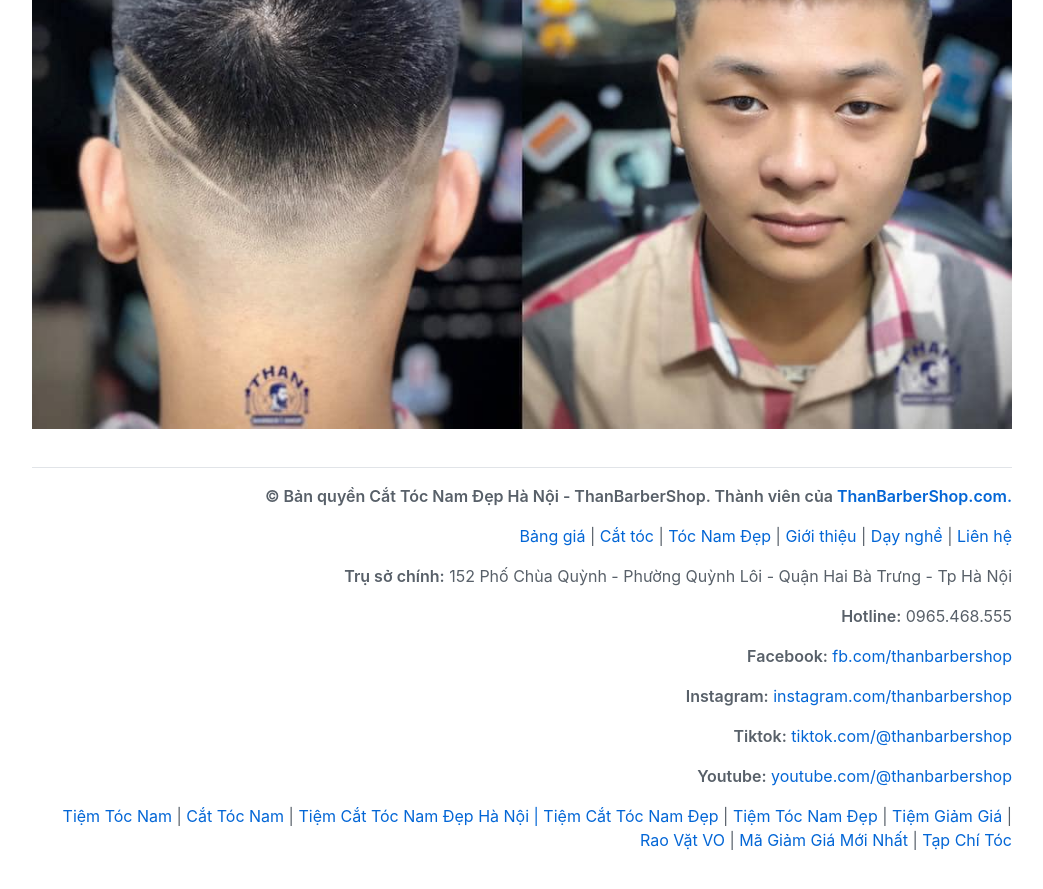
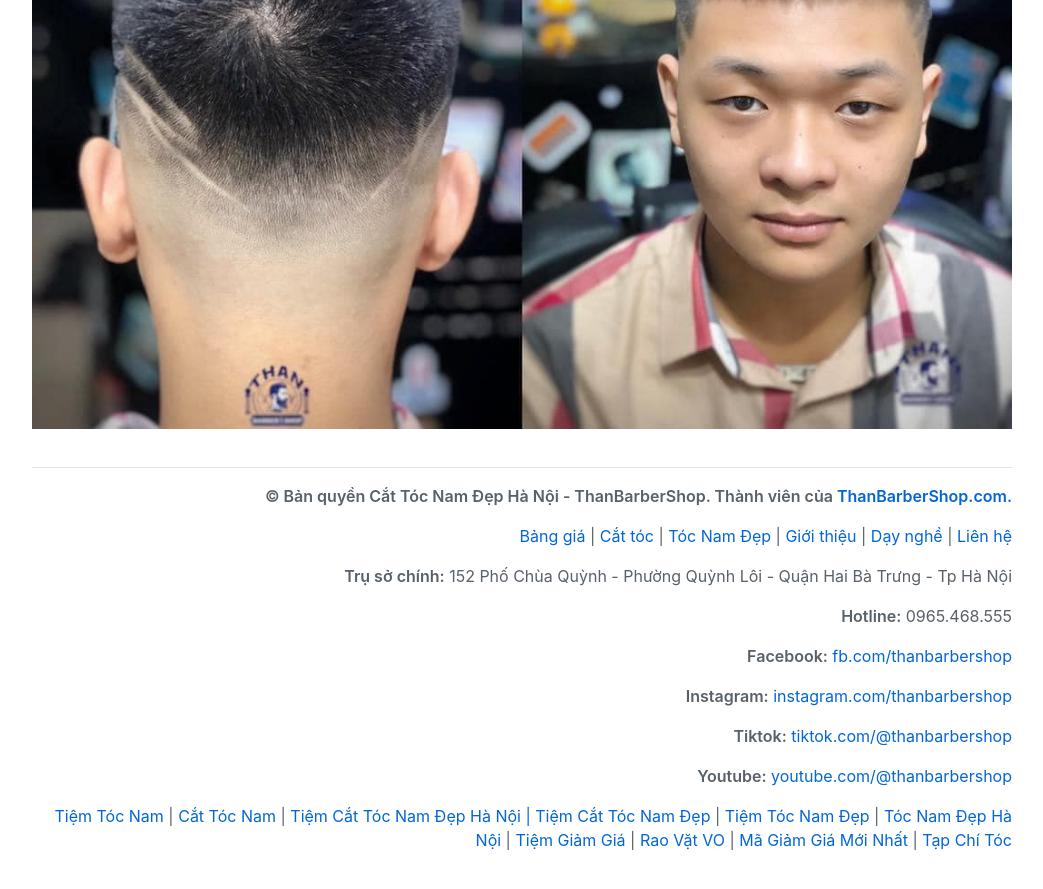
Before and after one commit to thanbarbershop/thanbarbershop.github.io, a Jekyll site: the page built from index.md, in a window 1280 px wide and 900 px high, scrolled down 10193 px. Shown: the top 889 px of the window, without its empty margins (118-1161 px from the left). Built offline with Jekyll 4.4.1, drawn with Linux system fonts in a browser that asks for light colours; comment, search, counter and statistics services are not loaded.

Commit message:
Update default.html

```diff
--- a/_layouts/default.html
+++ b/_layouts/default.html
@@ -32,7 +32,7 @@
 <p><b>Instagram:</b> <a href="https://instagram.com/thanbarbershop">instagram.com/thanbarbershop</a></p>
 <p><b>Tiktok:</b> <a href="https://tiktok.com/@thanbarbershop">tiktok.com/@thanbarbershop</a></p>
 <p><b>Youtube:</b> <a href="https://youtube.com/@thanbarbershop">youtube.com/@thanbarbershop</a></p>
-<p><a href="https://www.thanbarbershop.com/">Tiệm Tóc Nam</a> | <a href="https://www.thanbarbershop.net/">Cắt Tóc Nam</a> | <a href="https://thanbarbershop.github.io/">Tiệm Cắt Tóc Nam Đẹp Hà Nội | <a href="https://thanbarbershop.vercel.app/">Tiệm Cắt Tóc Nam Đẹp</a> | <a href='https://thanbarbershop.blogspot.com/'>Tiệm Tóc Nam Đẹp</a> | <a href="http://tiemgiamgia.com/">Tiệm Giảm Giá</a> | <a href="http://raovatvo.com/">Rao Vặt VO</a> | <a href="http://magiamgiamoinhat.com/">Mã Giảm Giá Mới Nhất</a> | <a href="http://thanbarber.com/">Tạp Chí Tóc</a></p>
+<p><a href="https://www.thanbarbershop.com/">Tiệm Tóc Nam</a> | <a href="https://www.thanbarbershop.net/">Cắt Tóc Nam</a> | <a href="https://thanbarbershop.github.io/">Tiệm Cắt Tóc Nam Đẹp Hà Nội | <a href="https://thanbarbershop.vercel.app/">Tiệm Cắt Tóc Nam Đẹp</a> | <a href='https://thanbarbershop.blogspot.com/'>Tiệm Tóc Nam Đẹp</a> | <a href='https://thanbarbershop.netlify.app'>Tóc Nam Đẹp Hà Nội</a> | <a href="http://tiemgiamgia.com/">Tiệm Giảm Giá</a> | <a href="http://raovatvo.com/">Rao Vặt VO</a> | <a href="http://magiamgiamoinhat.com/">Mã Giảm Giá Mới Nhất</a> | <a href="http://thanbarber.com/">Tạp Chí Tóc</a></p>
 
 
       </div>
```
